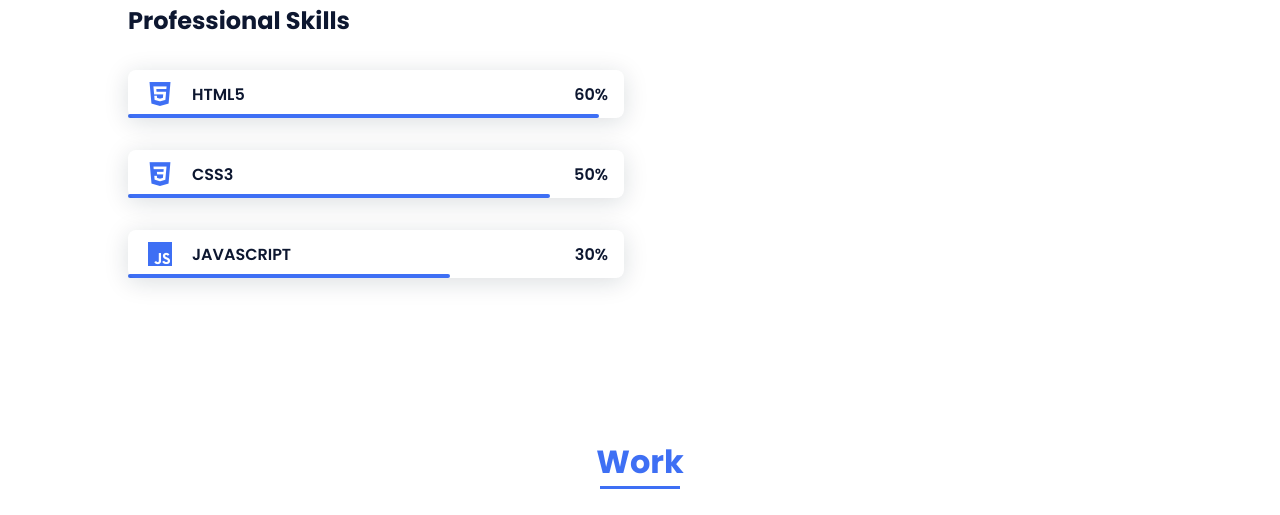
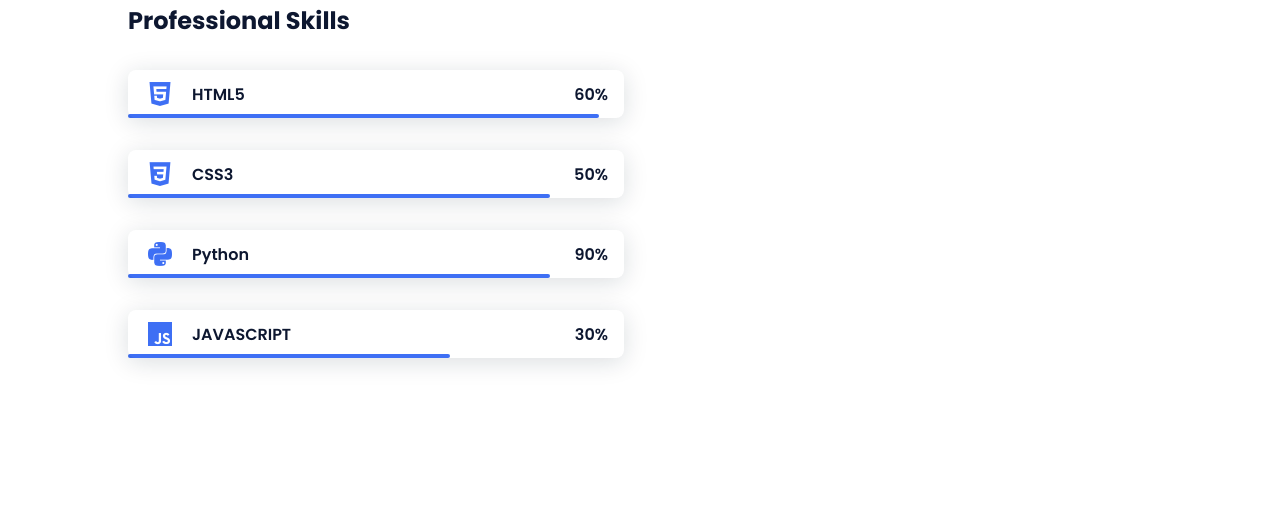
Before and after one commit to HELMETOLOGIST/PortfolioOG, a plain HTML site: page index.html in a window 1280 px wide. Shown: the part 1246-1761 px from the top of the page. Drawn offline with nearby package versions, Linux system fonts and the light colour scheme.

Commit message:
Update index.html

```diff
--- a/index.html
+++ b/index.html
@@ -123,6 +123,18 @@
                     </div>
                     <div class="skills__data">
                         <div class="skills__names">
+                            <i class='bx bxl-python skills__icon'></i>
+                            <span class="skills__name">Python</span>
+                        </div>
+                        <div class="skills__bar skills__css">
+
+                        </div>
+                        <div>
+                            <span class="skills__percentage">90%</span>
+                        </div>
+                    </div>
+                    <div class="skills__data">
+                        <div class="skills__names">
                             <i class='bx bxl-javascript skills__icon'></i>
                             <span class="skills__name">JAVASCRIPT</span>
                         </div>
```
